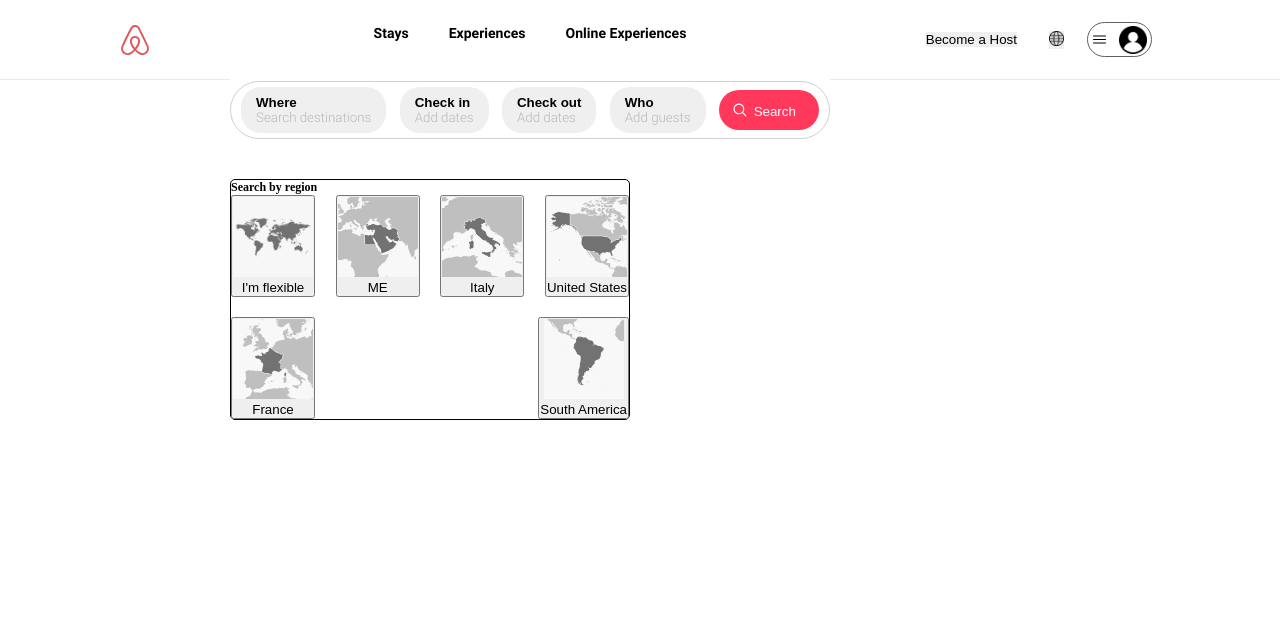
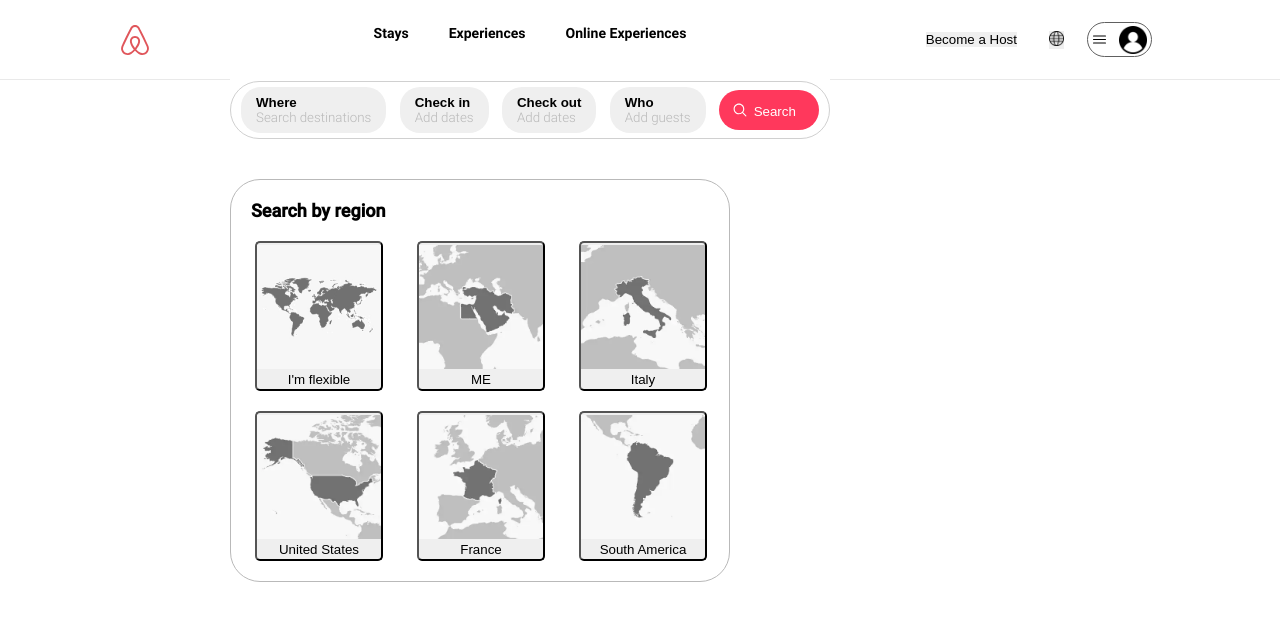
Before and after one commit to Ali-Olliek/AirBnB-Clone, a React (Create React App) app in the folder react-front-end/: page / in a window 1280 px wide. Both pictures are taken after a click on the button "Anywhere". Shown: the top 620 px of the page. Built offline with nearby package versions, Linux system fonts and the light colour scheme.

Commit message:
Styled Regions Selector

```diff
--- a/react-front-end/src/components/Landing/TopBar/SearchBar/AdvancedSearchBar.js
+++ b/react-front-end/src/components/Landing/TopBar/SearchBar/AdvancedSearchBar.js
@@ -6,6 +6,15 @@
 import "../../../../stylesheets/TopBar/advancedSearchBar.css";
 
 export default function AdvancedSearchBar({displayed}) {
+
+  const buttons = [
+    {title: "Where", subtitle:"Search destinations"},
+    {title: "Check in", subtitle:"Add dates"},
+    {title: "Check out", subtitle:"Add dates"},
+    {title: "Who", subtitle:"Add guests"},
+
+  ]
+
   return (
     <div
       className="advancedSearchBar"
@@ -17,22 +26,12 @@
         <h3>Online Experiences</h3>
       </div>
       <div className='second-level'>
-          <button>
-            <h4>Where</h4>
-            <p>Search destinations</p>
-          </button>
-          <button>
-            <h4>Check in</h4>
-            <p>Add dates</p>
-          </button>
-          <button>
-            <h4>Check out</h4>
-            <p>Add dates</p>
-          </button>
-          <button>
-            <h4>Who</h4>
-            <p>Add guests</p>
-          </button>
+        {buttons.map((button)=>(
+        <button>
+          <h4>{button.title}</h4>
+          <p>{button.subtitle}</p>
+        </button>
+        ))}
         <button>
           <img src={search} alt="" /> Search
         </button>
--- a/react-front-end/src/components/Landing/TopBar/SearchBar/SearchAnywhere.js
+++ b/react-front-end/src/components/Landing/TopBar/SearchBar/SearchAnywhere.js
@@ -14,7 +14,7 @@
   return (
     <>
       <div className="regions">
-        <h4>Search by region</h4>
+        <h2>Search by region</h2>
         <div className="regions-container">
           {regions.map((region) => (
             <button>
--- a/react-front-end/src/stylesheets/TopBar/searchAnywhere.css
+++ b/react-front-end/src/stylesheets/TopBar/searchAnywhere.css
@@ -1,3 +1,28 @@
+@font-face {
+    font-family: PoppinsL;
+    src: url('../../assets/fonts/Poppins/Poppins-Light.ttf');
+}
+
+@font-face {
+    font-family: PoppinsB;
+    src: url('../../assets/fonts/Poppins/Poppins-Bold.ttf');
+}
+
+@font-face {
+    font-family: RobotoM;
+    src: url('../../assets/fonts/Roboto/Roboto-Medium.ttf');
+}
+
+@font-face {
+    font-family: RobotoL;
+    src: url('../../assets/fonts/Roboto/Roboto-Light.ttf');
+}
+
+@font-face {
+    font-family: RobotoB;
+    src: url('../../assets/fonts/Roboto/Roboto-Bold.ttf');
+}
+
 * {
     padding: 0;
     margin: 0;
@@ -5,21 +30,37 @@
 }
 
 .regions {
-    width: 400px;
+    width: 500px;
+    padding-block: 20px;
     height: auto;
-    border: 1px solid black;
-    border-radius: 5px;
+    border: 1px solid #b9b9b9;
+    border-radius: 30px;
+    font-family: RobotoM;
 }
 
 .regions-container {
     display: flex;
     flex-wrap: wrap;
-    justify-content:space-between;
+    width: inherit;
+    justify-content:space-evenly;
     align-items: center;
     height: auto;
     row-gap: 20px;
 }
+.regions > h2 {
+    position: relative;
+    left: 20px;
+    margin-bottom: 20px;
+}
+
+.regions-container > button {
+    width: 128px;
+    height: 150px;
+    border-radius: 5px;
+    margin-inline: 10px;
+    cursor: pointer;
+}
 .regions-container > button > img {
-    width: 80px;
-    height: 80px;
+    height: 124px;
+    width: 124px;
 }
```
